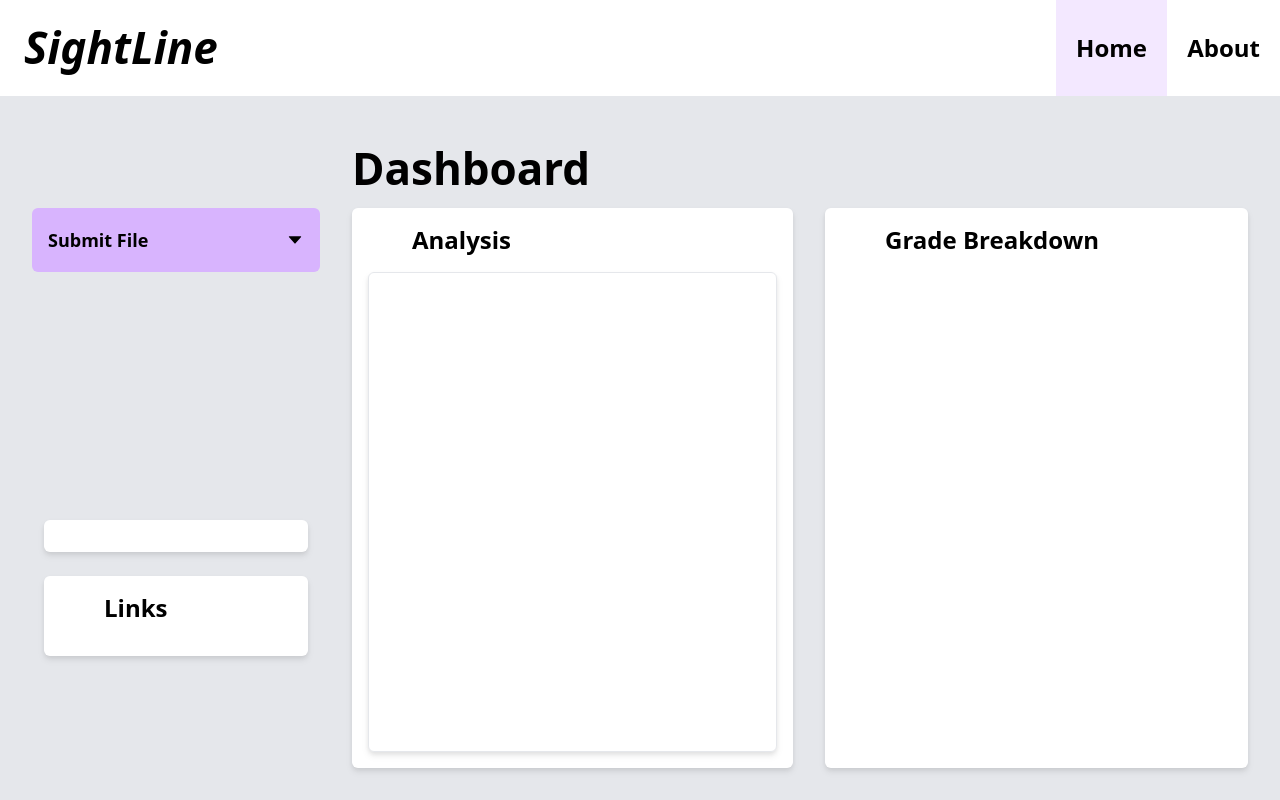
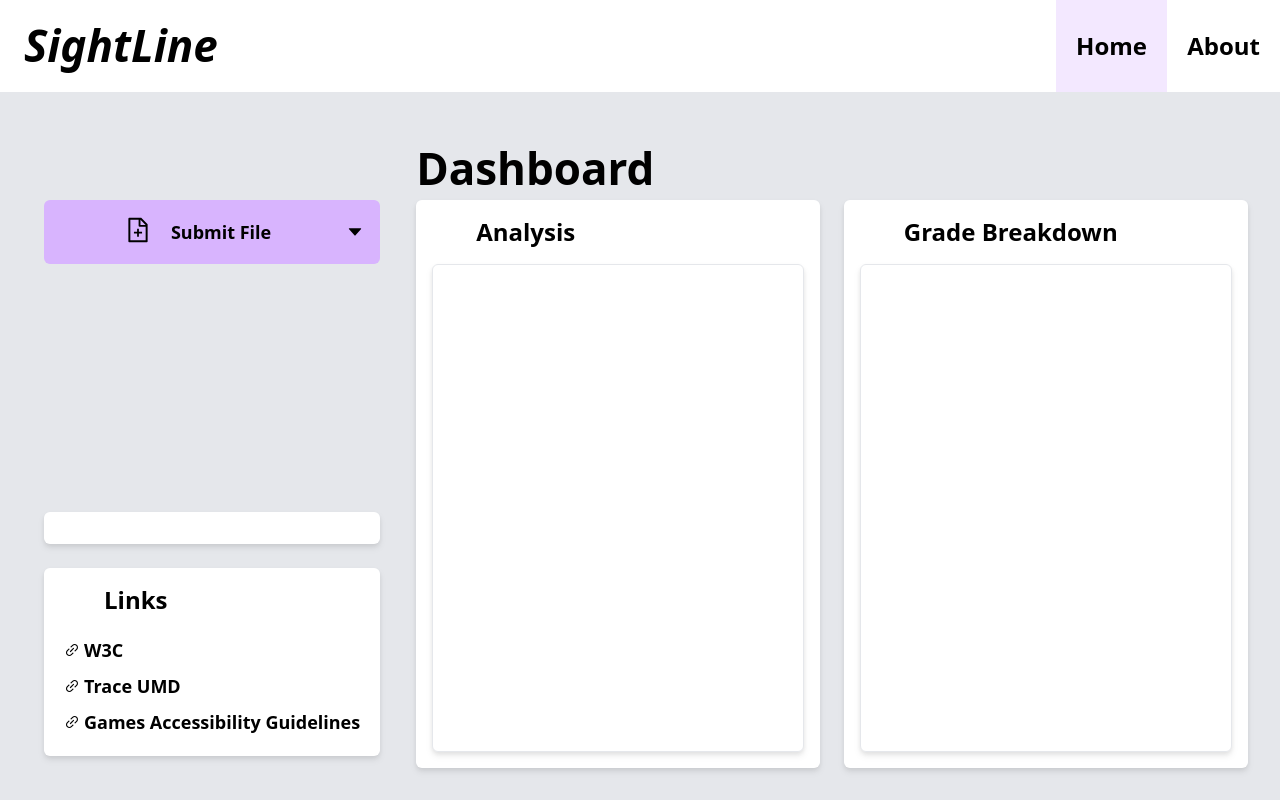
Before and after one commit to Geeknerd1337/SightLine, a Next.js app in the folder Frontend/inclusive-play/: page / in a window 1280 px wide. Built offline with nearby package versions, Linux system fonts and the light colour scheme.

Commit message:
Added links
-button style adjustments

```diff
--- a/Frontend/inclusive-play/src/components/DropDownButton.tsx
+++ b/Frontend/inclusive-play/src/components/DropDownButton.tsx
@@ -1,18 +1,19 @@
 import React from "react";
 import { useState } from "react"
-import { AiOutlineCaretUp, AiOutlineCaretDown } from "react-icons/ai"
+import { AiOutlineCaretUp, AiOutlineCaretDown, AiOutlineFileAdd } from "react-icons/ai"
 import list from "@/list.json"
 
 export default function DropDownButton() {
     const [isOpen, setIsOpen] = useState(false)
 
-    return <div className="relative flex flex-col items-center h-[300px] rounded-md">
+    return <div className="relative flex flex-col items-center h-[300px] rounded-md mx-3">
         <button onClick={() => setIsOpen((prev) => !prev)} className="bg-purple-300 p-4 w-full flex items-center justify-between font-bold text-lg rounded-md">
+            <AiOutlineFileAdd className="h-7 w-7 ml-16 mb-1"/>
             Submit File
             {!isOpen ? (
-                <AiOutlineCaretDown className="h-8" />
+                <AiOutlineCaretDown className="h-8 ml-14" />
             ): (
-                <AiOutlineCaretUp className="h-8" />
+                <AiOutlineCaretUp className="h-8 ml-14" />
             )}
         </button>
 
--- /dev/null
+++ b/Frontend/inclusive-play/src/links.json
@@ -0,0 +1,17 @@
+[
+    {
+        "id": 0,
+        "title": "W3C",
+        "URL": "https://www.w3.org/TR/UNDERSTANDING-WCAG20/seizure-does-not-violate.html"
+    },
+    {
+        "id": 1,
+        "title": "Trace UMD",
+        "URL": "https://trace.umd.edu/information-about-photosensitive-seizure-disorders/"
+    },
+    {
+        "id": 2,
+        "title": "Games Accessibility Guidelines",
+        "URL": "https://gameaccessibilityguidelines.com/"
+    }
+]
--- a/Frontend/inclusive-play/src/views/HomeView.tsx
+++ b/Frontend/inclusive-play/src/views/HomeView.tsx
@@ -2,6 +2,8 @@
 
 import RoundedCard from "@/components/RoundedCard"
 import DropDownButton from "@/components/DropDownButton"
+import links from "@/links.json"
+import { AiOutlineLink } from "react-icons/ai"
 
 // * home page
 export default function HomeView() {
@@ -22,13 +24,21 @@ export default function HomeView() {
 
 				<DropDownButton></DropDownButton>
 
-
 				<RoundedCard className="m-3" />
-				<RoundedCard className="m-3" >
+				<RoundedCard className="m-3">
 					<div className="flex pb-4 font-semibold text-2xl justify-items-start flex-row">
 						<RoundedCard className="bg-red-300 mr-3 p-2.5 md:filter-none"/>
 						Links
 					</div>
+
+					<ul className="flex flex-col items-start">
+						{links.map((link, i) => (
+							<div className="flex items-center justify-between p-1" key={i}>
+								<AiOutlineLink className="mr-1"/>
+								<li className="font-semibold text-lg hover:text-purple-400"><a href={link.URL} target="_blank">{link.title}</a></li>
+							</div>
+						))}
+					</ul>
 				</RoundedCard>
 			</div>
 		)
@@ -56,6 +66,11 @@ export default function HomeView() {
 						<RoundedCard className="bg-sky-300 mr-3 p-2.5 md:filter-none"/>
 						Grade Breakdown
 					</div>
+
+					<RoundedCard className="border flex flex-auto drop-shadow-mg h-1/2 p-4 p-top">
+						<p></p>
+					</RoundedCard>
+
 				</RoundedCard>
 			</>
 		)
@@ -65,8 +80,8 @@ export default function HomeView() {
 	return (
 		<>
 			<div className="h-20">{renderSubHeader()}</div>
-			<div className="flex-1 flex m-8 gap-8 flex-row text-black">
-				<div className="w-72 flex flex-col">{renderLeftColumn()}</div>
+			<div className="flex-1 flex m-8 gap-6 flex-row text-black">
+				<div className="w-74 flex flex-col">{renderLeftColumn()}</div>
 				<div className="flex-auto flex flex-col grow-2">{renderMiddleColumn()}</div>
 				<div className="flex-auto flex flex-col">{renderRightColumn()}</div>
 			</div>
```
